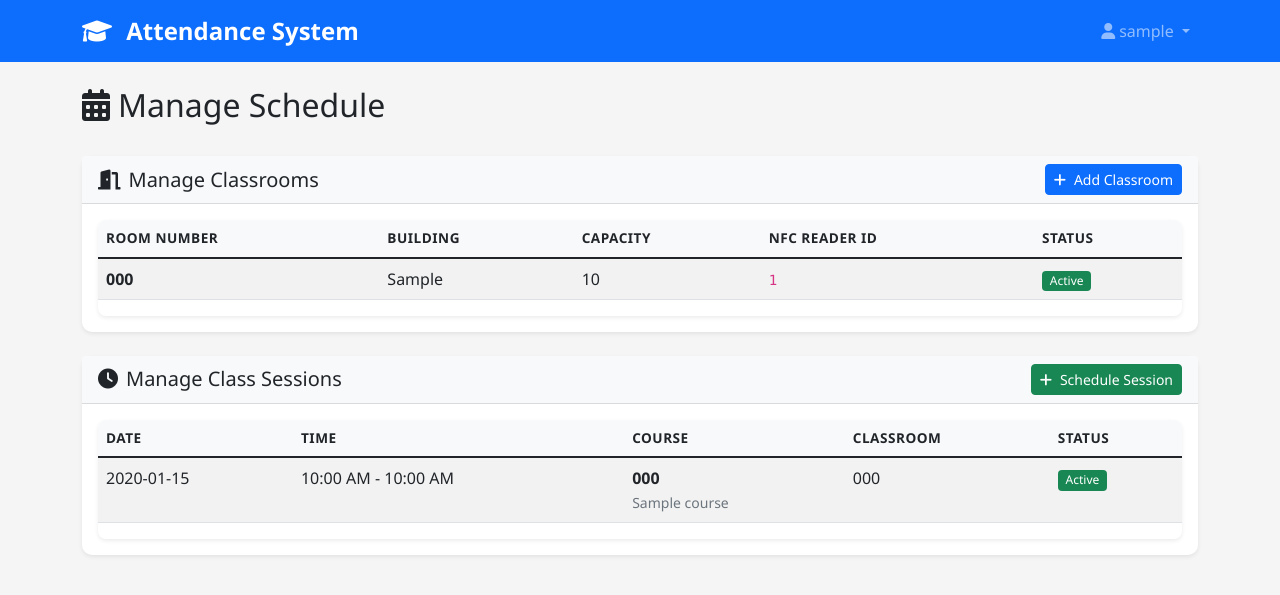
After one commit to SekharPatel/Attendance-system, a Flask app: page /admin/schedule in a window 1280 px wide. The commit adds this page. Shown: the top 595 px of the page. Run offline with Flask 3, Linux system fonts and the light colour scheme; a user stored in the database is signed in; tables that the repository leaves empty hold one stand-in row (values such as "Sample post"); some libraries are stand-ins or nearby versions.

Commit message:
Add schedule management features and update admin dashboard layout
- Implemented manage_schedule route and corresponding template for managing classrooms and class sessions.
- Added functionality to create classrooms and class sessions via API.
- Updated admin dashboard to include a new section for schedule management.

```diff
--- a/app/routes/admin.py
+++ b/app/routes/admin.py
@@ -7,7 +7,7 @@ from io import BytesIO
 from app.models.user import User
 from app.models.student import Student
 from app.models.course import Course, CourseEnrollment
-from app.models.classroom import Classroom
+from app.models.classroom import Classroom, ClassSession
 from app.models.attendance import Attendance
 from app.models.database import db
 
@@ -49,6 +49,14 @@ def manage_courses():
     teachers = User.query.filter_by(role='teacher').all()
     return render_template('manage_courses.html', courses=courses, teachers=teachers)
 
+@admin.route('/schedule')
+def manage_schedule():
+    classrooms = Classroom.query.order_by(Classroom.room_number).all()
+    sessions = ClassSession.query.order_by(ClassSession.session_date.desc(), ClassSession.start_time.desc()).all()
+    courses = Course.query.filter_by(is_active=True).order_by(Course.course_name).all()
+    return render_template('manage_schedule.html', classrooms=classrooms, sessions=sessions, courses=courses)
+
+
 @admin.route('/attendance')
 def attendance_records():
     page = request.args.get('page', 1, type=int)
--- /dev/null
+++ b/app/templates/manage_schedule.html
@@ -0,0 +1,241 @@
+{% extends "base.html" %}
+
+{% block title %}Manage Schedule{% endblock %}
+
+{% block content %}
+<div class="d-flex justify-content-between align-items-center mb-4">
+    <h2><i class="fas fa-calendar-alt me-2"></i>Manage Schedule</h2>
+</div>
+
+<!-- Manage Classrooms Section -->
+<div class="card mb-4">
+    <div class="card-header d-flex justify-content-between align-items-center">
+        <h5 class="mb-0"><i class="fas fa-door-open me-2"></i>Manage Classrooms</h5>
+        <button class="btn btn-primary btn-sm" data-bs-toggle="modal" data-bs-target="#addClassroomModal">
+            <i class="fas fa-plus me-2"></i>Add Classroom
+        </button>
+    </div>
+    <div class="card-body">
+        <div class="table-responsive">
+            <table class="table table-striped">
+                <thead>
+                    <tr>
+                        <th>Room Number</th>
+                        <th>Building</th>
+                        <th>Capacity</th>
+                        <th>NFC Reader ID</th>
+                        <th>Status</th>
+                    </tr>
+                </thead>
+                <tbody>
+                    {% for classroom in classrooms %}
+                    <tr>
+                        <td><strong>{{ classroom.room_number }}</strong></td>
+                        <td>{{ classroom.building or 'N/A' }}</td>
+                        <td>{{ classroom.capacity or 'N/A' }}</td>
+                        <td><code>{{ classroom.nfc_reader_id or 'Not Set' }}</code></td>
+                        <td>
+                            <span class="badge bg-{{ 'success' if classroom.is_active else 'secondary' }}">
+                                {{ 'Active' if classroom.is_active else 'Inactive' }}
+                            </span>
+                        </td>
+                    </tr>
+                    {% endfor %}
+                </tbody>
+            </table>
+        </div>
+    </div>
+</div>
+
+<!-- Manage Class Sessions Section -->
+<div class="card">
+    <div class="card-header d-flex justify-content-between align-items-center">
+        <h5 class="mb-0"><i class="fas fa-clock me-2"></i>Manage Class Sessions</h5>
+        <button class="btn btn-success btn-sm" data-bs-toggle="modal" data-bs-target="#addSessionModal">
+            <i class="fas fa-plus me-2"></i>Schedule Session
+        </button>
+    </div>
+    <div class="card-body">
+        <div class="table-responsive">
+            <table class="table table-striped">
+                <thead>
+                    <tr>
+                        <th>Date</th>
+                        <th>Time</th>
+                        <th>Course</th>
+                        <th>Classroom</th>
+                        <th>Status</th>
+                    </tr>
+                </thead>
+                <tbody>
+                    {% for session in sessions %}
+                    <tr>
+                        <td>{{ session.session_date.strftime('%Y-%m-%d') }}</td>
+                        <td>{{ session.start_time.strftime('%I:%M %p') }} - {{ session.end_time.strftime('%I:%M %p') }}</td>
+                        <td>
+                            <strong>{{ session.course.course_code }}</strong><br>
+                            <small class="text-muted">{{ session.course.course_name }}</small>
+                        </td>
+                        <td>{{ session.classroom.room_number }}</td>
+                        <td>
+                             <span class="badge bg-{{ 'success' if session.is_active else 'secondary' }}">
+                                {{ 'Active' if session.is_active else 'Inactive' }}
+                            </span>
+                        </td>
+                    </tr>
+                    {% endfor %}
+                </tbody>
+            </table>
+        </div>
+    </div>
+</div>
+
+
+<!-- Add Classroom Modal -->
+<div class="modal fade" id="addClassroomModal" tabindex="-1">
+    <div class="modal-dialog">
+        <div class="modal-content">
+            <div class="modal-header">
+                <h5 class="modal-title">Add New Classroom</h5>
+                <button type="button" class="btn-close" data-bs-dismiss="modal"></button>
+            </div>
+            <form id="addClassroomForm">
+                <div class="modal-body">
+                    <div id="classroom-feedback"></div>
+                    <div class="mb-3">
+                        <label for="room_number" class="form-label">Room Number</label>
+                        <input type="text" class="form-control" id="room_number" name="room_number" required>
+                    </div>
+                    <div class="mb-3">
+                        <label for="building" class="form-label">Building</label>
+                        <input type="text" class="form-control" id="building" name="building">
+                    </div>
+                    <div class="mb-3">
+                        <label for="capacity" class="form-label">Capacity</label>
+                        <input type="number" class="form-control" id="capacity" name="capacity">
+                    </div>
+                     <div class="mb-3">
+                        <label for="nfc_reader_id" class="form-label">NFC Reader ID</label>
+                        <input type="text" class="form-control" id="nfc_reader_id" name="nfc_reader_id">
+                    </div>
+                </div>
+                <div class="modal-footer">
+                    <button type="button" class="btn btn-secondary" data-bs-dismiss="modal">Cancel</button>
+                    <button type="submit" class="btn btn-primary">Add Classroom</button>
+                </div>
+            </form>
+        </div>
+    </div>
+</div>
+
+<!-- Add Class Session Modal -->
+<div class="modal fade" id="addSessionModal" tabindex="-1">
+    <div class="modal-dialog">
+        <div class="modal-content">
+            <div class="modal-header">
+                <h5 class="modal-title">Schedule New Class Session</h5>
+                <button type="button" class="btn-close" data-bs-dismiss="modal"></button>
+            </div>
+            <form id="addSessionForm">
+                <div class="modal-body">
+                    <div id="session-feedback"></div>
+                    <div class="mb-3">
+                        <label for="course_id" class="form-label">Course</label>
+                        <select class="form-control" id="course_id" name="course_id" required>
+                            <option value="">Select a Course</option>
+                            {% for course in courses %}
+                            <option value="{{ course.id }}">{{ course.course_code }} - {{ course.course_name }}</option>
+                            {% endfor %}
+                        </select>
+                    </div>
+                    <div class="mb-3">
+                        <label for="classroom_id" class="form-label">Classroom</label>
+                        <select class="form-control" id="classroom_id" name="classroom_id" required>
+                             <option value="">Select a Classroom</option>
+                            {% for classroom in classrooms %}
+                            <option value="{{ classroom.id }}">{{ classroom.room_number }} ({{ classroom.building }})</option>
+                            {% endfor %}
+                        </select>
+                    </div>
+                    <div class="mb-3">
+                        <label for="session_date" class="form-label">Date</label>
+                        <input type="date" class="form-control" id="session_date" name="session_date" required>
+                    </div>
+                    <div class="row">
+                        <div class="col-md-6">
+                            <div class="mb-3">
+                                <label for="start_time" class="form-label">Start Time</label>
+                                <input type="time" class="form-control" id="start_time" name="start_time" required>
+                            </div>
+                        </div>
+                        <div class="col-md-6">
+                             <div class="mb-3">
+                                <label for="end_time" class="form-label">End Time</label>
+                                <input type="time" class="form-control" id="end_time" name="end_time" required>
+                            </div>
+                        </div>
+                    </div>
+                </div>
+                <div class="modal-footer">
+                    <button type="button" class="btn btn-secondary" data-bs-dismiss="modal">Cancel</button>
+                    <button type="submit" class="btn btn-primary">Schedule Session</button>
+                </div>
+            </form>
+        </div>
+    </div>
+</div>
+{% endblock %}
+
+{% block scripts %}
+<script>
+// Handle Add Classroom Form Submission
+document.getElementById('addClassroomForm').addEventListener('submit', async function(e) {
+    e.preventDefault();
+    const form = e.target;
+    const feedbackDiv = document.getElementById('classroom-feedback');
+    const data = Object.fromEntries(new FormData(form));
+
+    try {
+        const response = await fetch("{{ url_for('api.create_classroom') }}", {
+            method: 'POST',
+            headers: { 'Content-Type': 'application/json' },
+            body: JSON.stringify(data)
+        });
+        const result = await response.json();
+        if (response.ok) {
+            feedbackDiv.innerHTML = `<div class="alert alert-success">${result.message}</div>`;
+            setTimeout(() => location.reload(), 1000);
+        } else {
+            feedbackDiv.innerHTML = `<div class="alert alert-danger">${result.error}</div>`;
+        }
+    } catch (error) {
+        feedbackDiv.innerHTML = `<div class="alert alert-danger">An unexpected error occurred.</div>`;
+    }
+});
+
+// Handle Add Class Session Form Submission
+document.getElementById('addSessionForm').addEventListener('submit', async function(e) {
+    e.preventDefault();
+    const form = e.target;
+    const feedbackDiv = document.getElementById('session-feedback');
+    const data = Object.fromEntries(new FormData(form));
+
+    try {
+        const response = await fetch("{{ url_for('api.create_class_session') }}", {
+            method: 'POST',
+            headers: { 'Content-Type': 'application/json' },
+            body: JSON.stringify(data)
+        });
+        const result = await response.json();
+        if (response.ok) {
+            feedbackDiv.innerHTML = `<div class="alert alert-success">${result.message}</div>`;
+            setTimeout(() => location.reload(), 1000);
+        } else {
+            feedbackDiv.innerHTML = `<div class="alert alert-danger">${result.error}</div>`;
+        }
+    } catch (error) {
+        feedbackDiv.innerHTML = `<div class="alert alert-danger">An unexpected error occurred.</div>`;
+    }
+});
+</script>
+{% endblock %}
```
Also changed, not shown: app/routes/api.py (+58 -3 lines), app/templates/admin_dashboard.html (+17 -3 lines).
